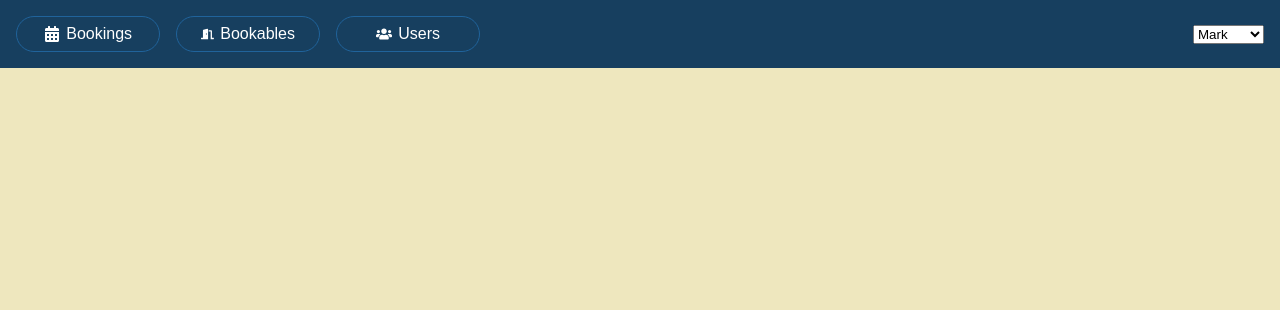
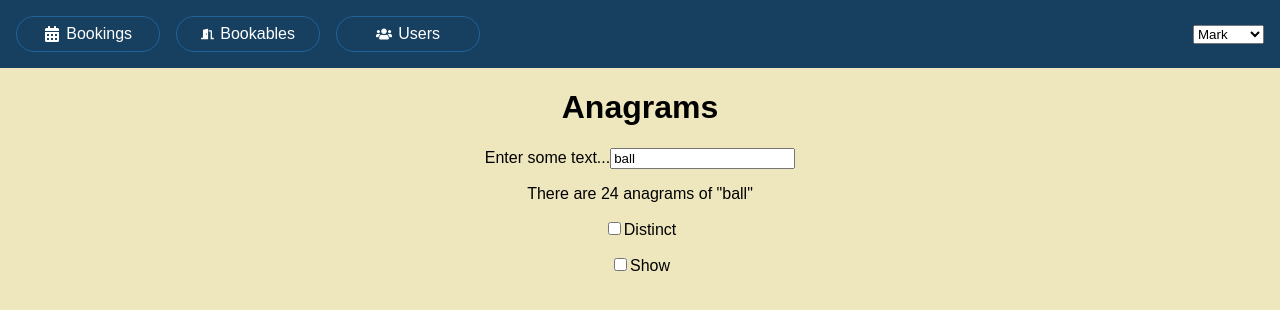
Before and after one commit to nursh/React-Hooks-Book-Code, a React (Vite) app: page /anagram in a window 1280 px wide. Shown: the top 310 px of the page. Built offline with nearby package versions, Linux system fonts and the light colour scheme; data requests are answered from the project's data file.

Commit message:
call useMemo for anagram expensive calculations

```diff
--- /dev/null
+++ b/src/book-examples/Memo/Anagram.tsx
@@ -0,0 +1,56 @@
+import { useMemo, useState } from "react";
+import { getAnagrams, getDistinct } from "../../utils/anagrams";
+
+export default function Anagram() {
+  const [sourceText, setSourceText] = useState("ball");
+  const [useDistinct, setUseDistinct] = useState(false);
+  const [showAnagrams, setShowAnagrams] = useState(false);
+
+  const anagrams = useMemo(() => getAnagrams(sourceText), [sourceText]);
+  const distinct = useMemo(() => getDistinct(anagrams), [anagrams]);
+
+  return (
+    <div className="app">
+      <h1>Anagrams</h1>
+      <label htmlFor="txtPhrase">Enter some text...</label>
+      <input
+        type="text"
+        value={sourceText}
+        onChange={(e) => setSourceText(e.target.value.slice(0, 10))}
+      />
+
+      <div className="count">
+        {useDistinct ? (
+          <p>There are {distinct.length} distinct anagrams.</p>
+        ) : (
+          <p>
+            There are {anagrams.length} anagrams of "{sourceText}"
+          </p>
+        )}
+      </div>
+
+      <p>
+        <label>
+          <input
+            type="checkbox"
+            checked={useDistinct}
+            onClick={() => setUseDistinct((s) => !s)}
+          />
+          Distinct
+        </label>
+      </p>
+      <p>
+        <label>
+          <input
+            type="checkbox"
+            checked={showAnagrams}
+            onChange={() => setShowAnagrams((s) => !s)}
+          />
+          Show
+        </label>
+      </p>
+
+      {showAnagrams && <p className="anagrams">{distinct.map(a => <span key={a}>{a}{`  `}</span>)}</p>}
+    </div>
+  );
+}
--- a/src/components/App.tsx
+++ b/src/components/App.tsx
@@ -12,6 +12,7 @@ import UserStorage from "../book-examples/SideEffect/ChangeDeps";
 import SayWindowSize from "../book-examples/SideEffect/SayWindowSize";
 import Counter from "../book-examples/Refs/Counter";
 import Colors from "../book-examples/Props/Colors";
+import Anagram from "../book-examples/Memo/Anagram";
 
 function App() {
   return (
@@ -52,6 +53,7 @@ function App() {
         <Route path="say-window-size" element={<SayWindowSize />} />
         <Route path="counter" element={<Counter />} />
         <Route path="colors" element={<Colors />} />
+        <Route path="anagram" element={<Anagram />} />
       </Routes>
     </div>
   );
--- /dev/null
+++ b/src/utils/anagrams.ts
@@ -0,0 +1,23 @@
+export function getAnagrams(source: string | string[]) {
+
+  if (source.length < 2) {
+    return [...source];
+  }
+
+  const anagrams: string[] = [];
+  const letters = [...source];
+
+  letters.forEach((letter, idx) => {
+    const without = [...letters];
+    without.splice(idx, 1);
+    getAnagrams(without).forEach(anagram => {
+      anagrams.push(letter + anagram);
+    })
+  })
+
+  return anagrams;
+}
+
+export function getDistinct(anagrams: string[]) {
+  return [...new Set(anagrams)];
+}
```
